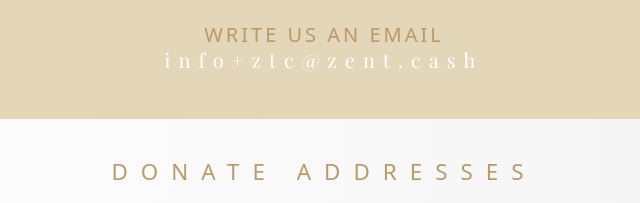
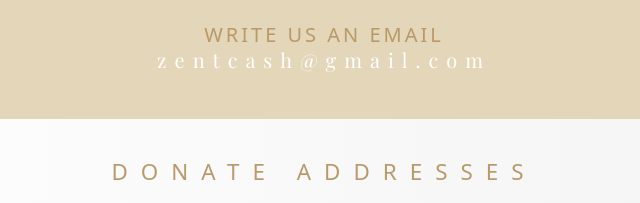
Before and after one commit to ZentCashFoundation/zentcashfoundation.github.io, a plain HTML site: page index.html in a window 1280 px wide. Shown: the part 5313-5516 px from the top of the page, 316-956 px from the left. Drawn offline with nearby package versions, Linux system fonts and the light colour scheme.

Commit message:
Update index.html

```diff
--- a/index.html
+++ b/index.html
@@ -318,7 +318,7 @@
                 <div class="row mt-4">
                     <div class="col-md-9 mx-auto">
                         <div class="font-weight-bold lead mainText text-center">WRITE US AN EMAIL</div>
-                        <h1 class="font-weight-bold lead mainHeading shadow-none text-monospace text-white">info+ztc@zent.cash</h1>
+                        <h1 class="font-weight-bold lead mainHeading shadow-none text-monospace text-white">zentcash@gmail.com</h1>
                     </div>
                 </div>
             </div>
```
